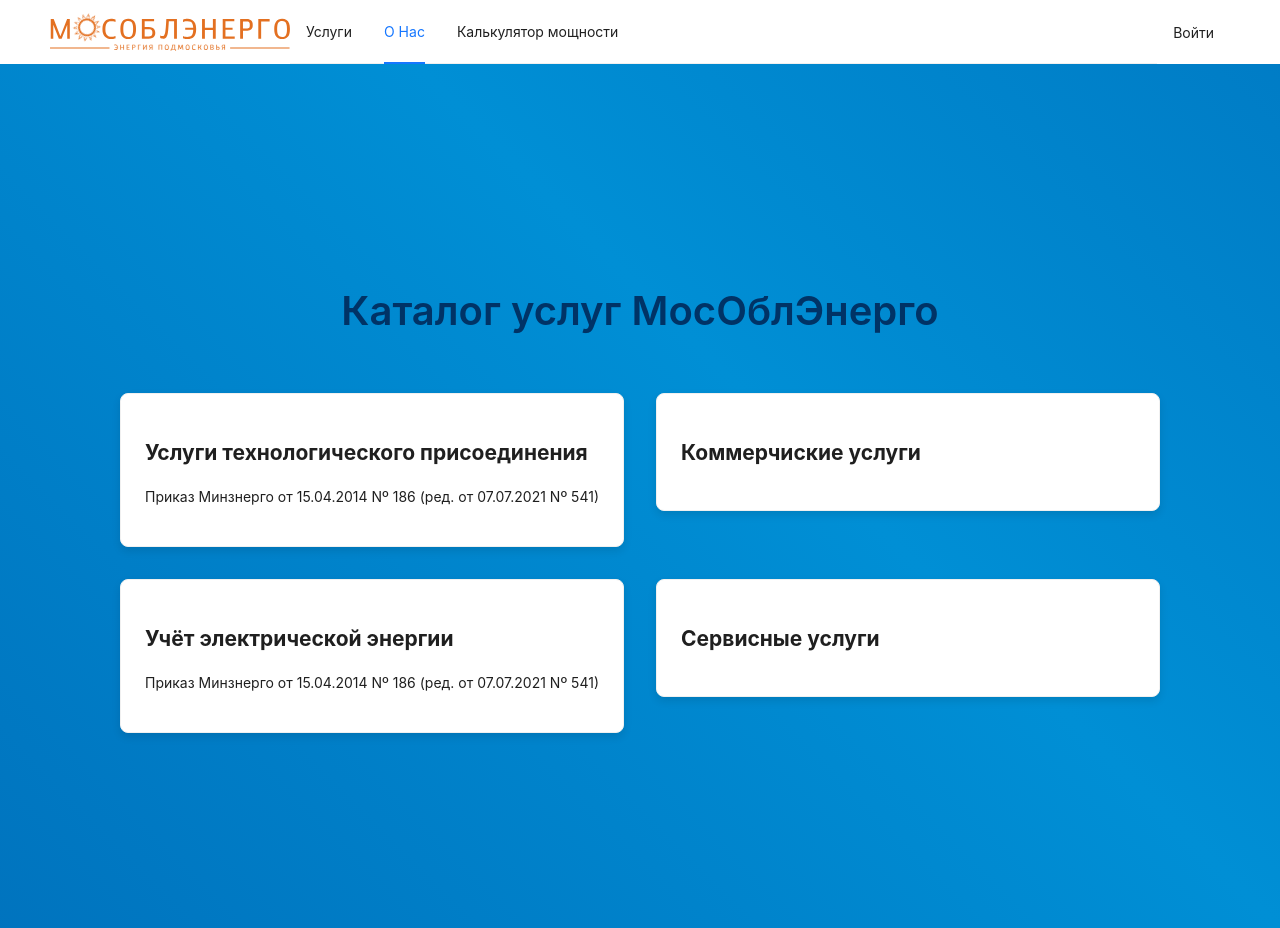
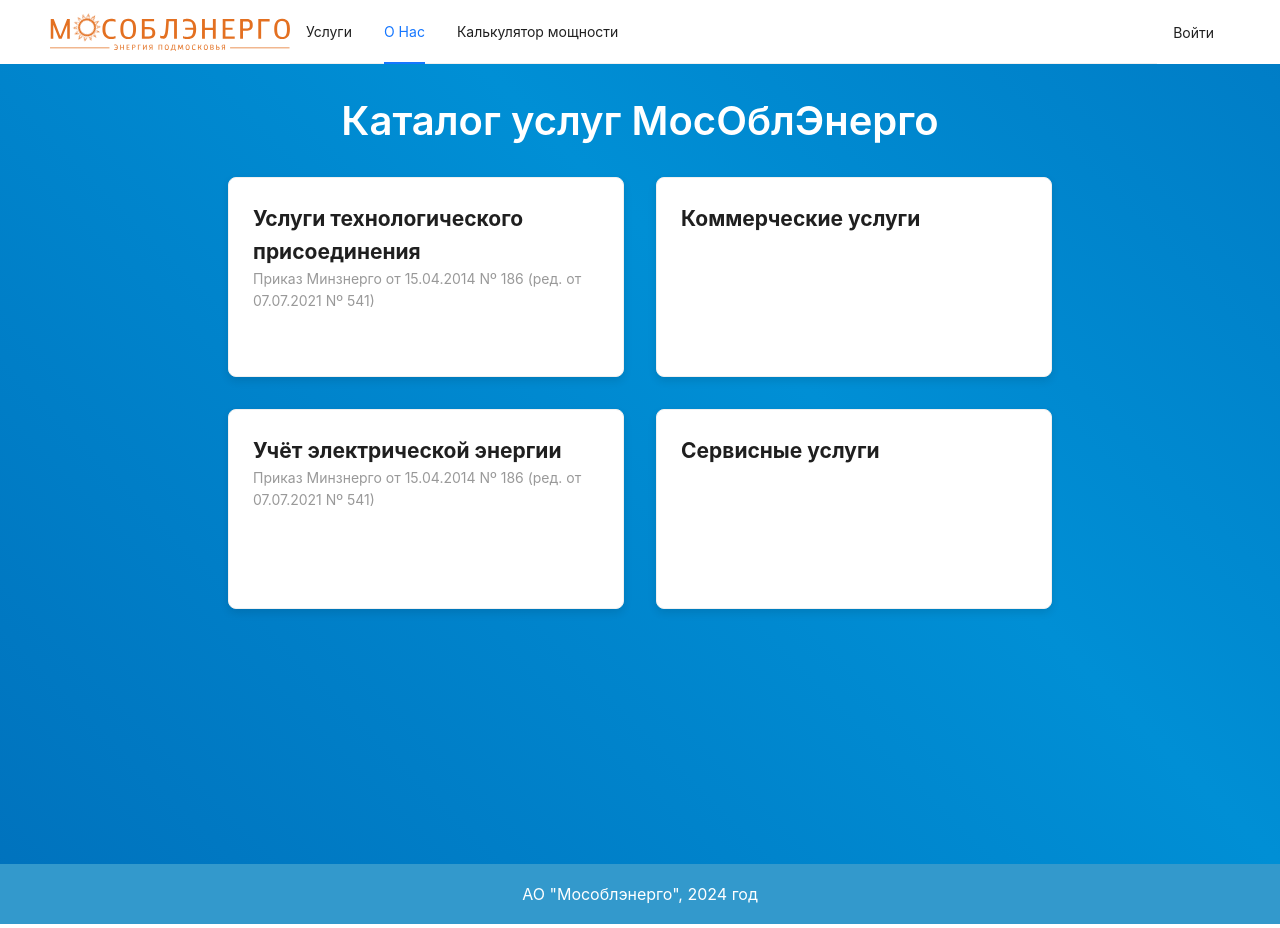
Before and after one commit to luxeivan/portal_mosoblenergo, a React (Create React App) app in the folder client/: page /services in a window 1280 px wide. Built offline with nearby package versions, Linux system fonts and the light colour scheme.

Commit message:
add style ServicesLevelTwo

```diff
--- a/client/src/app/App.css
+++ /dev/null
@@ -1,5 +0,0 @@
-.demo-logo {
-  display: flex;
-  align-items: center;
-  justify-content: center;
-}
--- a/client/src/app/App.js
+++ b/client/src/app/App.js
@@ -1,20 +1,24 @@
 import React from "react";
 import { BrowserRouter, Routes, Route } from "react-router-dom";
 import HomePage from "../pages/HomePage/HomePage";
-import "./App.css";
+import style from "./App.module.css";
 import HeaderWidget from "../components/HeaderWidget/HeaderWidget";
 import AuthPage from "../pages/AuthPage/AuthPage";
 import Services from "../pages/ServicesPage/ServicesLevelTwo";
 import ServiceDetails from "../pages/ServicesPage/ServicesLevelThree/ServicesLevelThree";
 import ServiceSubDetails from "../pages/ServicesPage/ServicesLevelThree/ServicesLevelFour/ServicesLevelFour";
+import Footer from "../components/Footer/Footer";
 
 
 const App = () => {
   return (
     <>
-      <div className="App">
+      <div className={style.app}>
         <BrowserRouter>
+          <div className={style.header}>
             <HeaderWidget />
+          </div>
+          <div className={style.content}>
             <Routes>
               <Route path="/" element={<HomePage />} />
               <Route path="/auth" element={<AuthPage />} />
@@ -22,6 +26,10 @@ const App = () => {
               <Route path="/services/:serviceId" element={<ServiceDetails />} />
               <Route path="/services/:serviceId/:subServiceId" element={<ServiceSubDetails />} />
             </Routes>
+          </div>
+          <div className={style.footer}>
+            <Footer />
+          </div>
         </BrowserRouter>
       </div>
     </>
--- /dev/null
+++ b/client/src/app/App.module.css
@@ -0,0 +1,14 @@
+.demo-logo {
+  display: flex;
+  align-items: center;
+  justify-content: center;
+}
+.app{
+  display: flex;
+  flex-direction: column;
+  min-height: 100vh;
+}
+.content{
+  flex: 1;
+  height: 100%;
+}
--- /dev/null
+++ b/client/src/components/Footer/Footer.js
@@ -0,0 +1,9 @@
+import React from 'react'
+import styles from './Footer.module.css'
+
+
+export default function Footer() {
+  return (
+    <div className={styles.container}>АО "Мособлэнерго", {new Date().getFullYear()} год</div>
+  )
+}
--- /dev/null
+++ b/client/src/components/Footer/Footer.module.css
@@ -0,0 +1,6 @@
+.container{
+    padding: 20px;
+    text-align: center;
+    background-color: #3399CC;
+    color:#FFFFFF;
+}
--- /dev/null
+++ b/client/src/components/Services/Card/ServiceCard.js
@@ -0,0 +1,19 @@
+import React from 'react'
+import styles from './ServiceCard.module.css'
+import { Card } from "antd";
+import { Link } from "react-router-dom";
+
+export default function ServiceCard({ title, description, url, }) {
+    return (
+        <Link to={url} className={styles.serviceLink}>
+            <Card className={styles.serviceCard}>
+                <h2 className={styles.title}>
+                    {title}
+                </h2>
+                <p className={styles.description}>
+                    {description}
+                </p>
+            </Card>
+        </Link>
+    )
+}
--- /dev/null
+++ b/client/src/components/Services/Card/ServiceCard.module.css
@@ -0,0 +1,21 @@
+.serviceCard {
+
+    box-shadow: 0 4px 8px rgba(0, 0, 0, 0.1);
+    border-radius: 8px;
+    transition: transform 0.3s ease;
+    cursor: pointer;
+    min-height: 200px;
+  }
+
+  .serviceCard:hover {
+    transform: translateY(-10px);
+  }
+  .serviceLink {
+    width: 33%;
+    color: inherit;
+    text-decoration: none;
+  }
+
+.description{
+    color: #999;
+}
--- a/client/src/index.css
+++ b/client/src/index.css
@@ -1,3 +1,8 @@
+*{
+  box-sizing: border-box;
+  padding: 0;
+  margin: 0;
+}
 body {
   margin: 0;
   font-family: -apple-system, BlinkMacSystemFont, 'Segoe UI', 'Roboto', 'Oxygen',
--- a/client/src/pages/AuthPage/AuthPage.js
+++ b/client/src/pages/AuthPage/AuthPage.js
@@ -10,6 +10,8 @@ const { TabPane } = Tabs;
 
 export default function AuthPage() {
   return (
+    <div className={styles.container}>
+
       <div className={styles.authPage}>
         <Helmet>
           <title>Авторизация</title>
@@ -23,5 +25,6 @@ export default function AuthPage() {
           </TabPane>
         </Tabs>
       </div>
+    </div>
   );
 }
--- a/client/src/pages/AuthPage/AuthPage.module.css
+++ b/client/src/pages/AuthPage/AuthPage.module.css
@@ -1,7 +1,13 @@
+.container {
+    display: flex;
+    justify-content: center;
+    align-items: center;
+    min-height: calc(100vh - 150px);
+}
+
 .authPage {
     display: flex;
     justify-content: center;
     align-items: center;
     min-height: calc(100vh - 20%);
-    padding-top: 20%;
 }
--- a/client/src/pages/ServicesPage/ServicesLevelTwo.js
+++ b/client/src/pages/ServicesPage/ServicesLevelTwo.js
@@ -3,6 +3,30 @@ import { Helmet } from "react-helmet";
 import { Card } from "antd";
 import { Link } from "react-router-dom";
 import styles from "./ServicesLevelTwo.module.css";
+import ServiceCard from "../../components/Services/Card/ServiceCard";
+
+const cadrArr = [
+  {
+    title: "Услуги технологического присоединения",
+    description: "Приказ Минзнерго от 15.04.2014 Nº 186 (ред. от 07.07.2021 Nº 541)",
+    url: "/services/uslugi-tehnologicheskogo-prisoedineniyas"
+  },
+  {
+    title: "Коммерческие услуги",
+    description: false,
+    url: "/services/kommercheskie-uslugiss"
+  },
+  {
+    title: "Учёт электрической энергии",
+    description: "Приказ Минзнерго от 15.04.2014 Nº 186 (ред. от 07.07.2021 Nº 541)",
+    url: "/services/uchet-elektricheskoj-energiis"
+  },
+  {
+    title: "Сервисные услуги",
+    description: false,
+    url: "/services/servisnye-uslugis"
+  },
+]
 
 export default function Services() {
   return (
@@ -10,40 +34,18 @@ export default function Services() {
       <Helmet>
         <title>Услуги</title>
       </Helmet>
-      <div className={styles.servicesTitleContainer}>
+      <div className={styles.servicesContainer}>
         <h1 className={styles.servicesTitle}>Каталог услуг МосОблЭнерго</h1>
-      </div>
-      <div className={styles.servicesCardsContainer}>
-        <Link to="/services/uslugi-tehnologicheskogo-prisoedineniyas" className={styles.serviceLink}>
-          <Card className={styles.serviceCard}>
-            <h2>Услуги технологического присоединения</h2>
-            <p>
-              Приказ Минзнерго от 15.04.2014 Nº 186 (ред. от 07.07.2021 Nº 541)
-            </p>
-          </Card>
-        </Link>
-        <Link to="/services/kommercheskie-uslugis" className={styles.serviceLink}>
-          <Card
-            className={styles.serviceCard}
-          >
-            <h2>Коммерчиские услуги</h2>
-          </Card>
-        </Link>
-        <Link to="/services/uchet-elektricheskoj-energiis" className={styles.serviceLink}>
-          <Card
-            className={styles.serviceCard}
-          >
-            <h2>Учёт электрической энергии</h2>
-            <p>
-              Приказ Минзнерго от 15.04.2014 Nº 186 (ред. от 07.07.2021 Nº 541)
-            </p>
-          </Card>
-        </Link>
-        <Link to="/services/servisnye-uslugis" className={styles.serviceLink}>
-          <Card className={styles.serviceCard}>
-            <h2>Сервисные услуги</h2>
-          </Card>
-        </Link>
+        <div className={styles.servicesCardsContainer}>
+          {cadrArr.map((item, index) =>
+            <ServiceCard
+              key={index}
+              title={item.title}
+              description={item.description}
+              url={item.url}
+            />
+          )}
+        </div>
       </div>
     </div>
   );
--- a/client/src/pages/ServicesPage/ServicesLevelTwo.module.css
+++ b/client/src/pages/ServicesPage/ServicesLevelTwo.module.css
@@ -1,11 +1,8 @@
 .servicesPage {
   display: flex;
   flex-direction: column;
-  align-items: center;
-  justify-content: center;
   height: 100vh;
   padding: 2rem;
-  position: relative;
   background: linear-gradient(
     45deg,
     rgba(0, 97, 175, 1) 0%,
@@ -15,30 +12,25 @@
   background-size: 200% 200%;
   animation: gradientScroll 6s ease-in-out infinite;
 }
+.servicesContainer{
+  max-width: 1200px;
+  margin: 0 auto;
 
-.servicesTitleContainer {
-  margin-bottom: 2rem;
 }
 
 .servicesTitle {
+  margin-bottom: 2rem;
   text-align: center;
   font-size: 2.5rem;
   font-weight: 600;
-  color: #003366;
+  color: #fff;
 }
 
 .servicesCardsContainer {
-  display: grid;
-  grid-template-columns: repeat(2, 1fr);
+  display: flex;
+  flex-wrap: wrap;
+  justify-content: center;
   gap: 2rem;
-}
-
-.serviceCard {
-  width: 100%;
-  box-shadow: 0 4px 8px rgba(0, 0, 0, 0.1);
-  border-radius: 8px;
-  transition: transform 0.3s ease;
-  cursor: pointer;
 }
 
 .serviceCard:hover {
```
Lines whose indentation alone changed are shown as unchanged.
